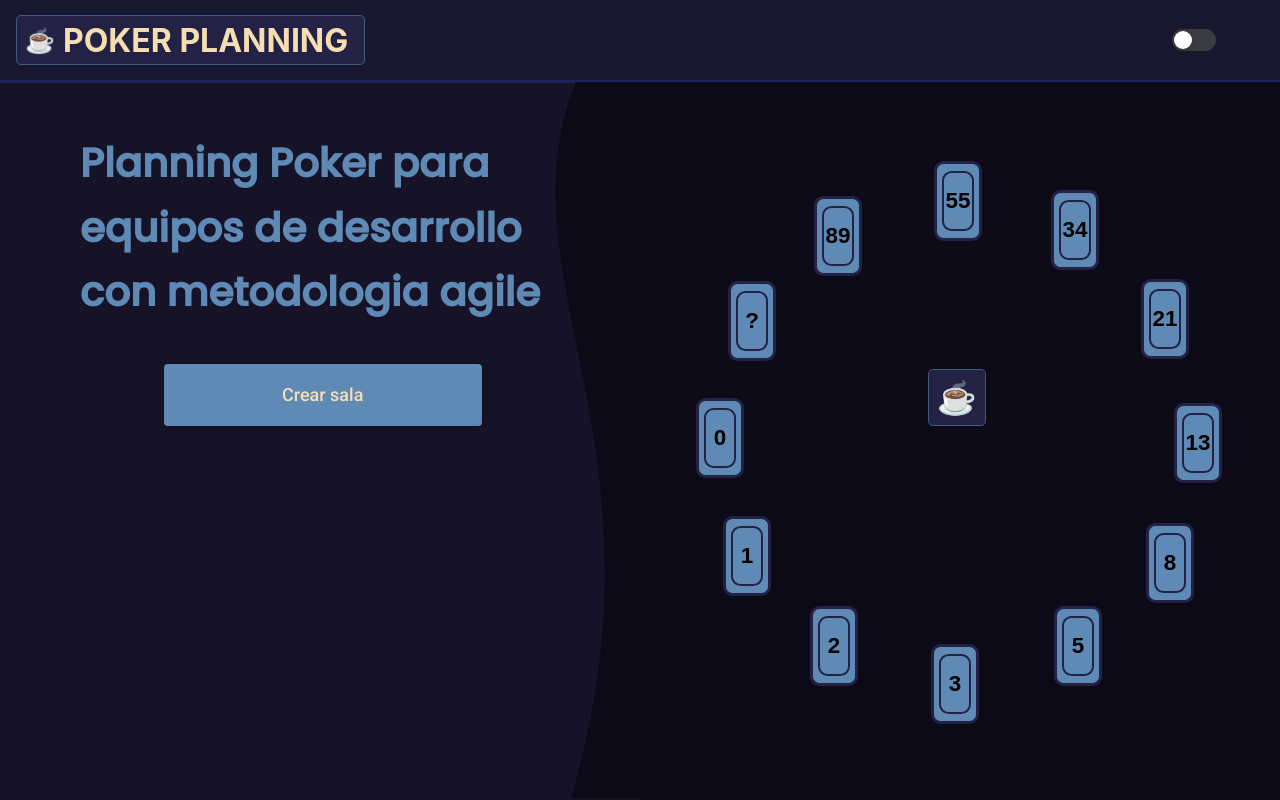
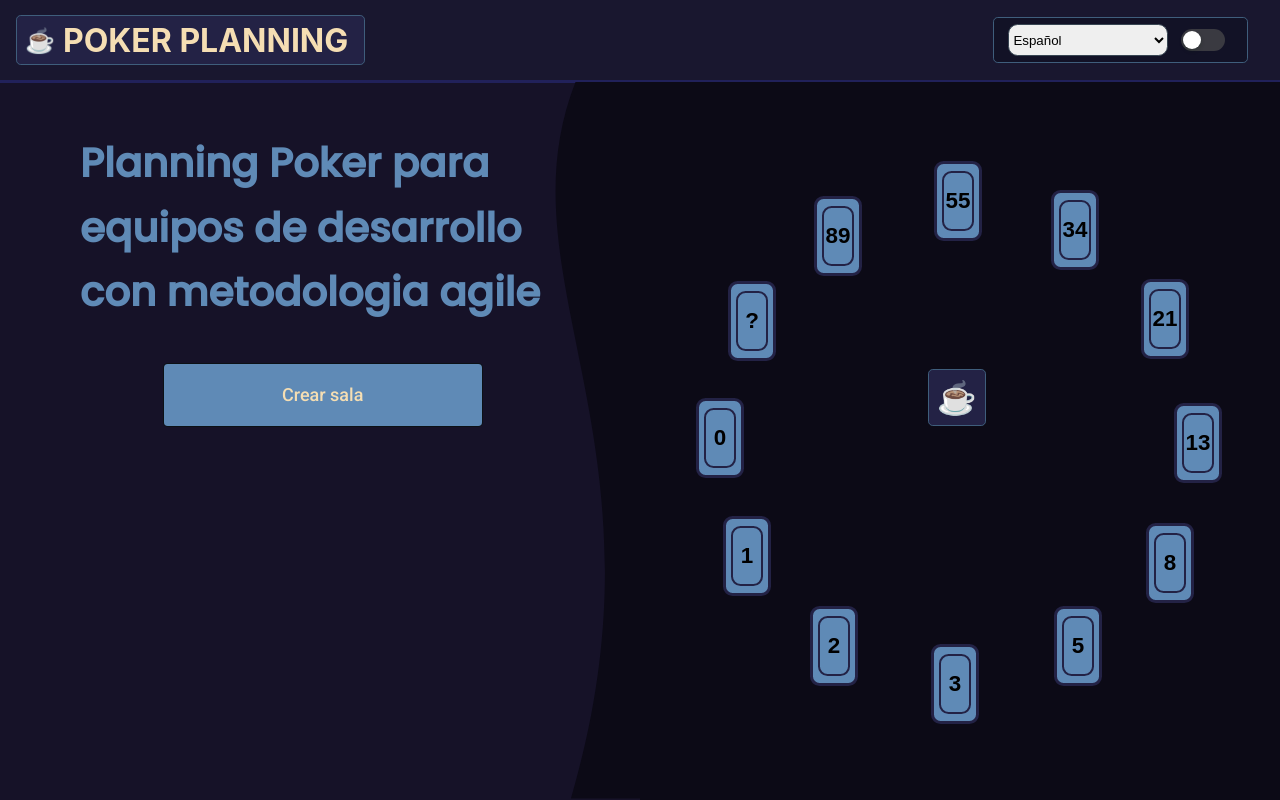
Before and after one commit to MateoMax-hub/poker-fe, a React (Vite) app: page / in a window 1280 px wide. Built offline with nearby package versions, Linux system fonts and the light colour scheme; no server answers.

Commit message:
design for select and switch

```diff
--- a/src/App.css
+++ b/src/App.css
@@ -1,19 +1,27 @@
 .d-flex {
-    display: flex;
+  display: flex;
 }
 
 .justify-content-center {
-    justify-content: center;
+  justify-content: center;
 }
 
 .justify-content-around {
-    justify-content: space-around;
+  justify-content: space-around;
 }
 
 .align-items-center {
-    align-items: center;
+  align-items: center;
 }
 
 .flex-column {
-    flex-direction: column;
+  flex-direction: column;
 }
+
+.ant-switch.ant-switch-checked {
+  background: red;
+}
+
+.ant-switch.ant-switch-checked:hover:not(.ant-switch-disabled) {
+  background-color: red;
+}
--- a/src/index.css
+++ b/src/index.css
@@ -36,4 +36,5 @@ h6 {
   --footerBg: #19172f;
   --baseFontColor: wheat;
   --darkFontColor: black;
+  --bgSelect: #121226;
 }
--- a/src/layout/header/Header.tsx
+++ b/src/layout/header/Header.tsx
@@ -4,7 +4,7 @@ import { GlobalContext } from '../../context/Context';
 import { Switch } from 'antd';
 
 const Header = () => {
-  const { headerContainer, selectedCard, switchBtn } = style;
+  const { headerContainer, selectedCard, switchBtn, select } = style;
   console.log(useContext(GlobalContext));
 
   return (
@@ -13,7 +13,14 @@ const Header = () => {
         <div className={selectedCard}>☕</div>
         <h1>POKER PLANNING</h1>
       </div>
-      <Switch className={switchBtn} />
+      <div>
+        <select className={select}>
+          <option>Español</option>
+          <option>English</option>
+          <option>Deutsch</option>
+        </select>
+        <Switch className={switchBtn} />
+      </div>
     </div>
   );
 };
--- a/src/layout/header/header.module.scss
+++ b/src/layout/header/header.module.scss
@@ -6,7 +6,7 @@
   align-items: center;
   justify-content: space-between;
 
-  & > div {
+  & > div:first-child {
     height: 3rem;
     display: flex;
     align-items: center;
@@ -21,6 +21,19 @@
       color: var(--baseFontColor);
     }
   }
+
+  & > div:nth-child(2) {
+    height: 2.7rem;
+    width: 14.3rem;
+    display: flex;
+    align-items: center;
+    border-radius: 0.3rem;
+    border: 0.1rem solid var(--bgButtonHover);
+    background-color: var(--bgSelect);
+    padding: 0 1rem 0 0.5rem;
+    margin-right: 2rem;
+    justify-content: space-around;
+  }
 }
 
 .selectedCard {
@@ -31,10 +44,20 @@
 }
 
 .switchBtn {
-  margin-right: 4rem;
   background: rgb(58, 58, 65);
 }
 
-.ant-switch-inner {
-  background: red !important;
+.select {
+  width: 10rem;
+  height: 2rem;
+  border-radius: 0.6rem;
+  border: 0.1rem solid #374552;
 }
+
+.select:hover {
+  transform: scale3d(1.1rem);
+}
+
+.select:focus-visible {
+  outline: none;
+}
```
